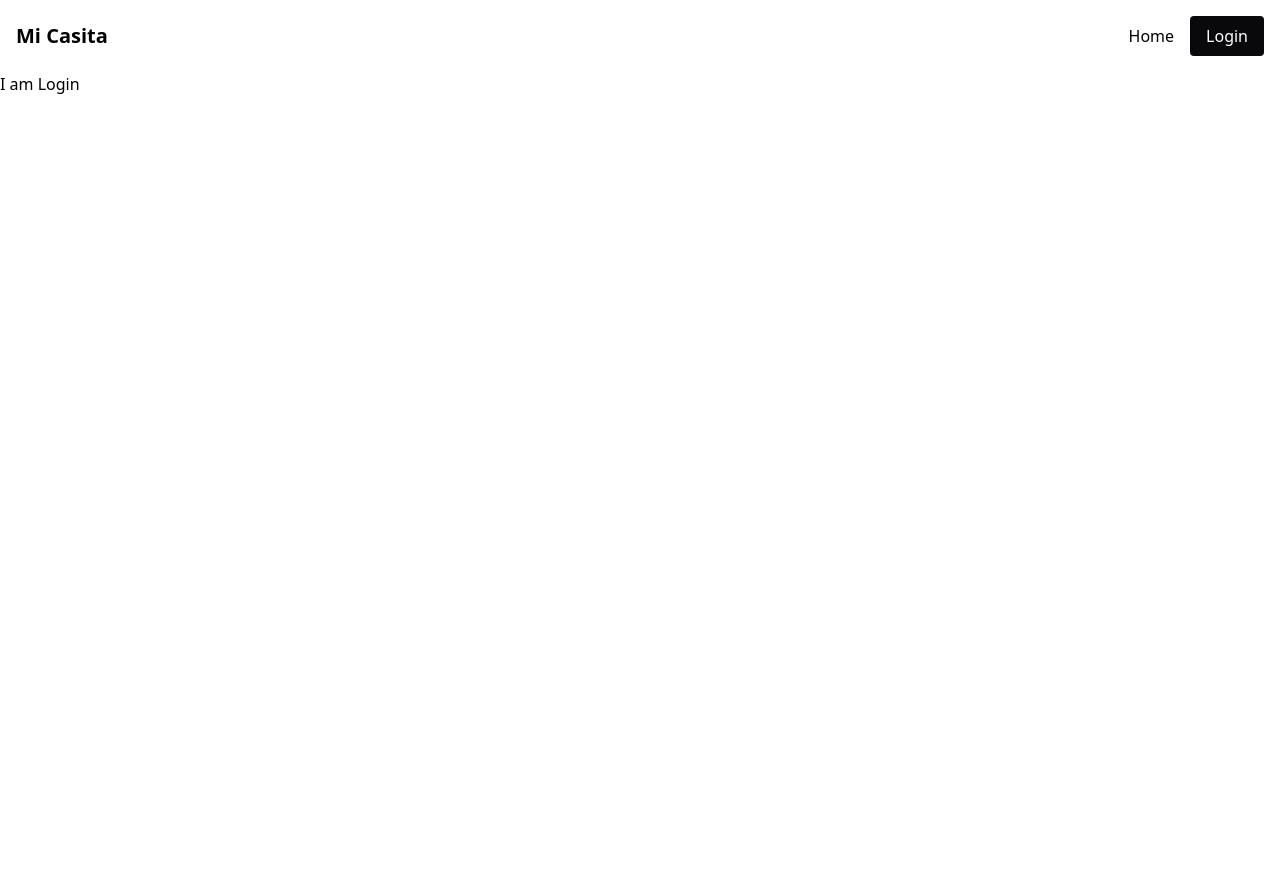
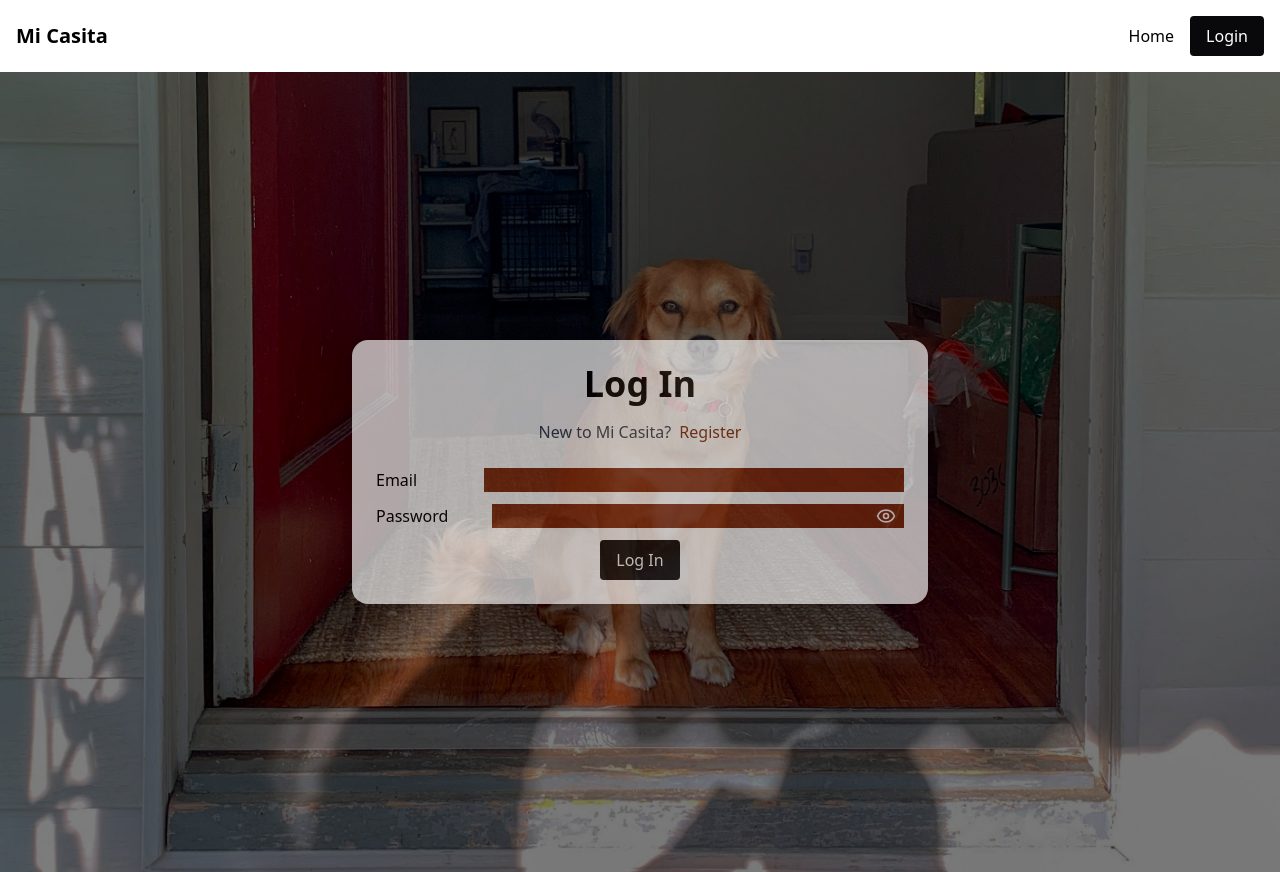
Before and after one commit to guadalupejara/mi_casita, a Next.js app: page /login in a window 1280 px wide. Built offline with nearby package versions, Linux system fonts and the light colour scheme.

Commit message:
log in frontend UI

```diff
--- a/src/Schema/validationSchema.ts
+++ b/src/Schema/validationSchema.ts
@@ -1,6 +1,6 @@
 import * as yup from 'yup';
 
-const formSchema = yup.object().shape({
+export const registerFormSchema = yup.object().shape({
   firstName: yup.string().required('First name is required'),
   lastName: yup.string().required('Last name is required'),
   email: yup.string().email('Invalid email address').required('Email is required'),
@@ -11,4 +11,8 @@ const formSchema = yup.object().shape({
     .required('Please confirm your password'),
 });
 
-export default formSchema;
+
+export const logInFormSchema = yup.object().shape({
+  email: yup.string().email('Invalid email address').required('Email is required'),
+  password: yup.string().min(8, 'Password must be at least 8 characters').required('Password is required'),
+});
--- /dev/null
+++ b/src/components/login/logInForm.tsx
@@ -0,0 +1,78 @@
+import React, {useState} from "react";
+import { Formik, Form, Field } from 'formik';
+import { LogInUserInput } from "../../Types/types";
+import {Eye, EyeOff} from "lucide-react";
+import {logInFormSchema} from "../../Schema/validationSchema";
+import { ErrorMessage } from 'formik';
+import { toast } from 'react-hot-toast'
+import { toastSuccessOptions } from "../../styles/toastStyle";
+
+const initialValues: LogInUserInput = {
+  email: '',
+  password: '',
+};
+
+function RegisterForm (){
+const [showPassword, setShowPassword] = useState(false);
+
+const onSubmit = (values: LogInUserInput) => {
+    console.log(values)
+     toast.success('Registered successfully!', toastSuccessOptions)
+}
+
+    return(
+        <React.Fragment>
+            <Formik initialValues={initialValues} validationSchema={logInFormSchema} onSubmit={(values) => {onSubmit(values)}}>
+     <Form className="text-left">
+<div className="mb-3 flex items-center space-x-3">
+  <label className="w-24" htmlFor="email">Email</label>
+  <Field
+    className="bg-orange-900 text-white pl-1 pr-10 flex-1"
+    id="email"
+    name="email"
+    type="text"
+  />
+</div>
+<div>
+  <ErrorMessage
+  name="email"
+  component="div"
+  className="text-red-800 text-sm mt-1"
+/>
+</div>
+     <div className="mb-3 flex items-center space-x-3">
+  <label className="mr-11" htmlFor="password">Password</label>
+  <div className="relative w-full">
+    <Field
+      className="bg-orange-900 text-white pl-1 pr-10 w-full"
+      id="password"
+      name="password"
+      type={showPassword ? "text" : "password"}
+    />
+    <button
+      type="button"
+      onClick={() => setShowPassword(!showPassword)}
+      className="absolute top-1/2 right-2 -translate-y-1/2"
+    >
+      {showPassword ? (
+        <EyeOff className="w-5 h-5 text-white" />
+      ) : (
+        <Eye className="w-5 h-5 text-white" />
+      )}
+    </button>
+  </div>
+</div>
+<div>
+ <ErrorMessage
+  name="password"
+  component="div"
+  className="text-red-800 text-sm mt-1"
+/>
+</div>
+        <button className="bg-zinc-950 text-white text-1xl rounded mx-auto block px-4 py-2 hover:bg-zinc-500 transition-colors duration-200 " type="submit">Log In</button>
+      </Form>
+            </Formik>
+        </React.Fragment>
+    )
+}
+export default RegisterForm
--- a/src/components/register/registerForm.tsx
+++ b/src/components/register/registerForm.tsx
@@ -1,13 +1,13 @@
 import React, {useState} from "react";
 import { Formik, Form, Field } from 'formik';
-import { UserInput } from "../../Types/types";
+import { RegisterUserInput } from "../../Types/types";
 import {Eye, EyeOff} from "lucide-react";
-import formSchema from "../../Schema/validationSchema";
+import {registerFormSchema} from "../../Schema/validationSchema";
 import { ErrorMessage } from 'formik';
 import { toast } from 'react-hot-toast'
 import { toastSuccessOptions } from "../../styles/toastStyle";
 
-const initialValues: UserInput = {
+const initialValues: RegisterUserInput = {
   firstName: '',
   lastName: '',
   email: '',
@@ -19,14 +19,14 @@ function RegisterForm (){
 const [showPassword, setShowPassword] = useState(false);
 const [showConfirmPassword, setShowConfirmPassword] = useState(false);
 
-const onSubmit = (values: UserInput) => {
+const onSubmit = (values: RegisterUserInput) => {
     console.log(values)
      toast.success('Registered successfully!', toastSuccessOptions)
 }
 
     return(
         <React.Fragment>
-            <Formik initialValues={initialValues} validationSchema={formSchema} onSubmit={(values) => {onSubmit(values)}}>
+            <Formik initialValues={initialValues} validationSchema={registerFormSchema} onSubmit={(values) => {onSubmit(values)}}>
      <Form className="text-left">
        <div className="mb-3 flex items-center space-x-3">
   <label className="w-24" htmlFor="firstName">First Name</label>
--- a/src/pages/login.tsx
+++ b/src/pages/login.tsx
@@ -1,15 +1,38 @@
-import React from 'react'
-
-function Login(){
-    return(
-        <React.Fragment>
-            <main>
-                <div className='min-h-screen'>
-                    <h1>I am Login</h1>
-                </div>
-            </main>
-        </React.Fragment>
-    )
+import React from 'react';
+import Link from 'next/link';
+import Image from 'next/image';
+import TransparentCard from '../components/common/transparentCard';
+import LoginForm from '../components/login/logInForm'
+function Register() {
+  return (
+    <main className="relative min-h-screen w-full overflow-hidden">
+      <div className="absolute inset-0 -z-10">
+        <Image
+          src="/dog.jpg"
+          alt="Welcome Dog"
+          fill
+          className="object-cover"
+          priority
+        />
+        <div className="absolute inset-0 bg-black opacity-50" />
+      </div>
+      <div className="flex items-center justify-center min-h-screen px-4">
+        <div className="w-full max-w-md sm:max-w-lg md:max-w-xl">
+          <TransparentCard>
+            <h1 className="text-2xl sm:text-3xl md:text-4xl font-bold text-center text-black mb-4">
+              Log In
+            </h1>
+            <p className="text-gray-700 text-sm sm:text-base text-center mb-6">
+              New to Mi Casita?{' '}
+              <Link href="/register" className="text-orange-900 hover:underline ml-1">
+                Register
+              </Link>
+            </p>
+            <LoginForm/>
+          </TransparentCard>
+        </div>
+      </div>
+    </main>
+  );
 }
-
-export default Login
+export default Register;
--- a/src/pages/register.tsx
+++ b/src/pages/register.tsx
@@ -1,7 +1,7 @@
 import React from 'react';
 import Link from 'next/link';
 import Image from 'next/image';
-import TransparentCard from '../components/register/transparentCard';
+import TransparentCard from '../components/common/transparentCard';
 import RegisterForm from '../components/register/registerForm';
 
 function Register() {
@@ -26,7 +26,7 @@ function Register() {
             <p className="text-gray-700 text-sm sm:text-base text-center mb-6">
               Already a user?{' '}
               <Link href="/login" className="text-orange-900 hover:underline ml-1">
-                Sign in
+                Log in
               </Link>
             </p>
             <RegisterForm />
--- a/src/styles/toastStyle.ts
+++ b/src/styles/toastStyle.ts
@@ -8,7 +8,7 @@ export const toastSuccessOptions = {
     boxShadow: '0 4px 6px rgba(0, 0, 0, 0.1)', // shadow-md
   },
   iconTheme: {
-    primary: '#65a30d', // lime-500
+    primary: '#1a2e05', // lime-500
     secondary: 'white',
   },
 }
```
Also changed, not shown: src/Types/types.tsx (+7 -2 lines), public/dog.jpg (added), src/components/common/transparentCard.tsx (renamed from src/components/register/transparentCard.tsx).
